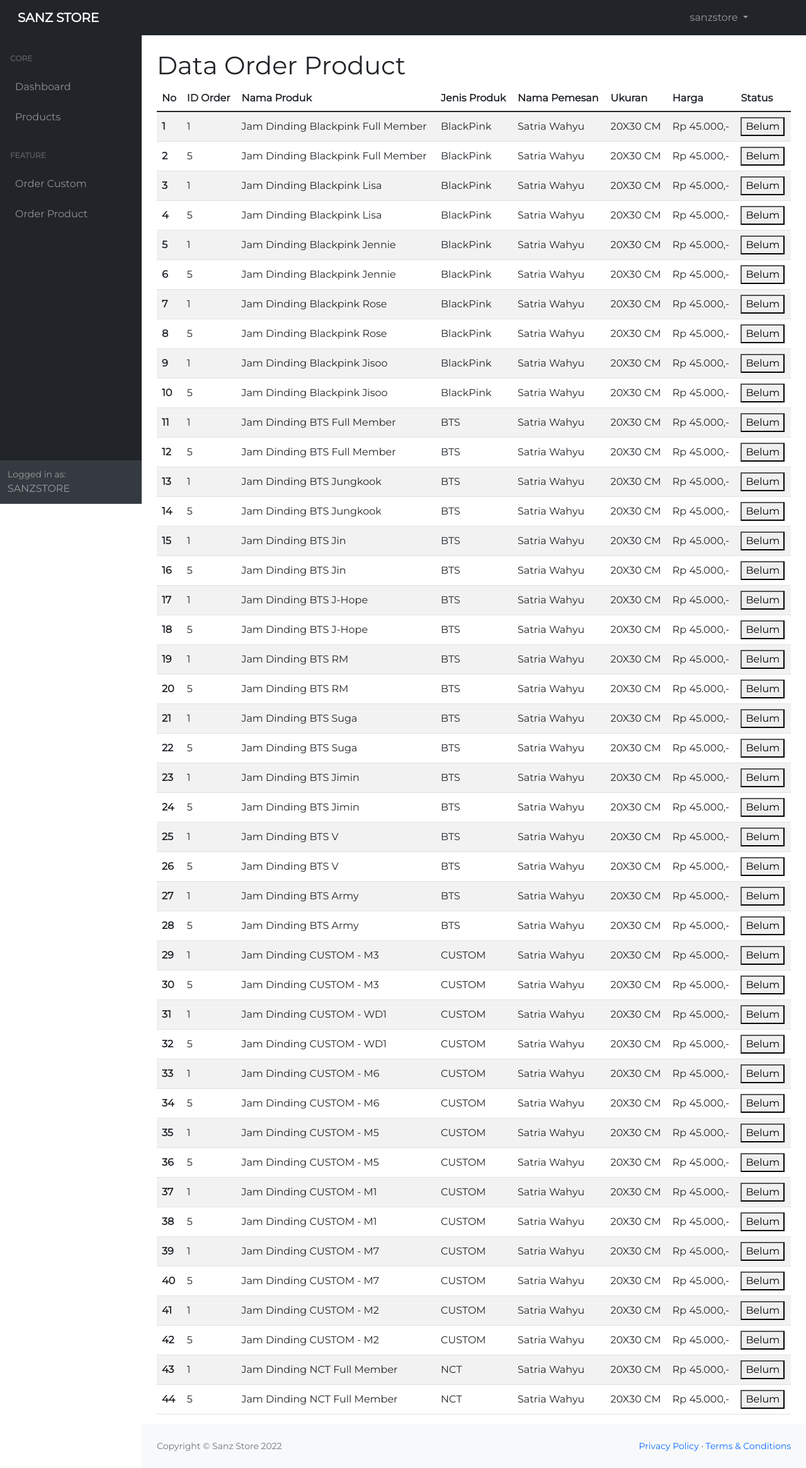
After one commit to jalilrzq/sanz-store, a PHP site: page /data-order.php in a window 1280 px wide. The commit adds this page. Shown: the whole page at 63% size. Run offline with PHP 8.4, Linux system fonts and the light colour scheme; a user stored in the database is signed in; data comes from the database, SQL or seed files in the repository.

Commit message:
page order

```diff
--- a/component/navbar-dashboard.php
+++ b/component/navbar-dashboard.php
@@ -1,7 +1,7 @@
 <!-- <nav class="sb-topnav navbar navbar-expand-lg navbar-dark bg-dark fixed-top visually-hidden"> -->
 <nav class="sb-topnav navbar navbar-expand-lg navbar-dark bg-dark fixed-top">
   <div class="container-fluid">
-    <a class="navbar-brand ps-3" href="dashboard2.php"><b>SANZ STORE</b></a>
+    <a class="navbar-brand ps-3" href="dashboard.php"><b>SANZ STORE</b></a>
     <div class="collapse navbar-collapse d-lg-flex justify-content-lg-end align-item-lg-center" id="navbarNavAltMarkup">
       <div class="navbar-nav me-5">
         <ul class="d-flex justify-content-end navbar-nav ms-md-0 me-3 me-lg-4">
--- a/component/sidebar.php
+++ b/component/sidebar.php
@@ -17,7 +17,7 @@
           <div class="sb-nav-link-icon"><i class="fas fa-chart-area"></i></div>
           Order Custom
         </a>
-        <a class="nav-link" href="data-product.php">
+        <a class="nav-link" href="data-order.php">
           <div class="sb-nav-link-icon"><i class="fas fa-chart-area"></i></div>
           Order Product
         </a>
--- /dev/null
+++ b/data-order.php
@@ -0,0 +1,124 @@
+<?php
+session_start();
+if (!isset($_SESSION['username'])) {
+    header("Location: login.php");
+}
+?>
+<!DOCTYPE html>
+<html lang="en">
+<head>
+  <meta charset="utf-8" />
+  <meta http-equiv="X-UA-Compatible" content="IE=edge" />
+  <meta name="viewport" content="width=device-width, initial-scale=1, shrink-to-fit=no" />
+  <meta name="description" content="" />
+  <meta name="author" content="" />
+  <title>Dashboard - Admin</title>
+
+  <!-- Bootstrap CSS -->
+  <link rel="stylesheet" href="assets/css/bootstrap.min.css">
+
+  <!-- Link Swiper's CSS -->
+  <link rel="stylesheet" href="https://unpkg.com/swiper/swiper-bundle.min.css"/>
+
+  <!-- Boxicons -->
+  <link href='https://unpkg.com/boxicons@2.1.2/css/boxicons.min.css' rel='stylesheet'>
+
+  <!-- Style Dashboard -->
+  <link href="assets/custom/style-dashboard.css" rel="stylesheet" />
+
+  <!-- Custom CSS -->
+  <link rel="stylesheet" href="assets/custom/style.css">
+
+</head>
+<body class="sb-nav-fixed">
+  <!-- Navbar Admin -->
+  <?php
+    include 'component/navbar-dashboard.php';
+    include 'koneksi.php';
+  ?>
+
+  <div id="layoutSidenav">
+    <?php include 'component/sidebar.php' ?>
+
+    <div id="layoutSidenav_content">
+      <main>
+        <div class="container-fluid px-4">
+          <h1 class="mt-4">Data Order Product</h1>
+          <table class="table table-striped table-hover">
+            <thead>
+              <tr>
+                <th scope="col">No</th>
+                <th scope="col">ID Order</th>
+                <th scope="col">Nama Produk</th>
+                <th scope="col">Jenis Produk</th>
+                <th scope="col">Nama Pemesan</th>
+                <th scope="col">Ukuran</th>
+                <th scope="col">Harga</th>
+                <th scope="col">Status</th>
+              </tr>
+            </thead>
+            <tbody>
+              <?php
+                $no = 1;
+                $result = mysqli_query($koneksi, "SELECT * FROM order_non as a, produk as b");
+                foreach ($result as $row) {
+              ?>
+              <tr>
+                <th align=left valign=middle scope="row"><?php echo $no?></th>
+                <td align=left valign=middle><?php echo $row['ID_ORDER'] ?></td>
+                <td align=left valign=middle>Jam Dinding <?php echo $row['NAMA_PRODUK'] ?></td>
+                <?php
+                  $id_jenis = $row['JENIS_PRODUK'];
+                  switch ($id_jenis) {
+                    case 1:
+                      $jenis = "CUSTOM";
+                      break;
+                    case 2:
+                      $jenis = "BTS";
+                      break;
+                    case 3:
+                      $jenis = "NCT";
+                      break;
+                    case 4:
+                      $jenis = "BlackPink";
+                      break;
+                    default:
+                      $jenis = "Undefined";
+                  }
+                ?>
+                <td align=left valign=middle><?php echo $jenis ?></td>
+                <td align=left valign=middle>
+                  Satria Wahyu
+                </td>
+                <td align=left valign=middle>
+                  20X30 CM
+                </td>
+                <td align=left valign=middle>
+                  Rp 45.000,-
+                </td>
+                <td align=left valign=middle>
+                  <button>Belum</button>
+                </td>
+              </tr>
+              <?php
+                $no++;
+                }
+              ?>
+            </tbody>
+          </table>
+        </div>
+      </main>
+
+      <?php include 'component/footer-dashboard.php' ?>
+    </div>
+  </div>
+    <!-- Swiper JS -->
+    <script src="https://unpkg.com/swiper/swiper-bundle.min.js"></script>
+
+    <!-- Bootstrap JS -->
+    <script src="assets/js/bootstrap.min.js"></script>
+
+    <!-- Custom JS -->
+    <script src="assets/custom/custom.js"></script>
+</body>
+</html>
```
Also changed, not shown: pesanan2.php (renamed from pesanan.php).
